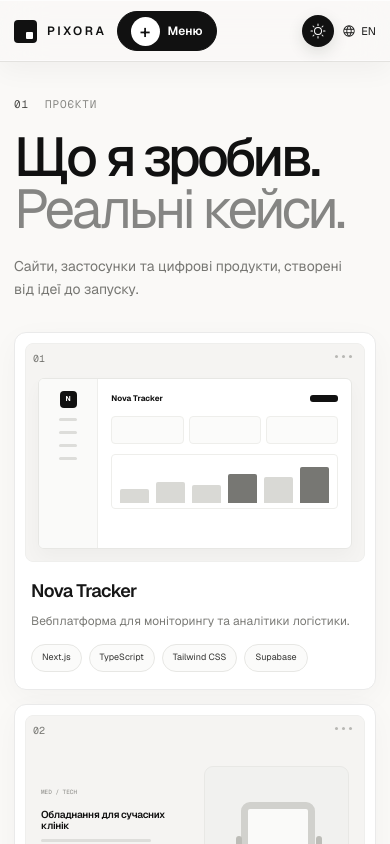
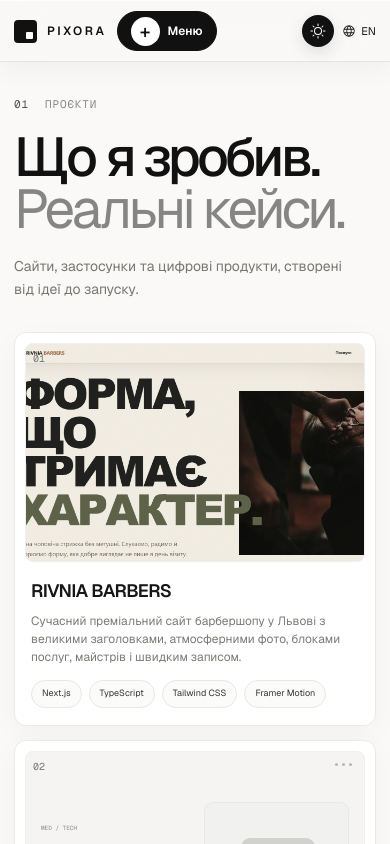
Before and after one commit to shalahinovVIbeCode/pixora-portfolio, a Next.js app: page /projects in a window 390 px wide. Shown: the top 844 px of the page. Built offline with nearby package versions, Linux system fonts and the light colour scheme.

Commit message:
feat(projects): add RIVNIA BARBERS case
Replace the first placeholder with a localized RIVNIA BARBERS case study. Add the supplied hero preview, project details, responsive image treatment, and a working live-site action.

```diff
--- a/app/globals.css
+++ b/app/globals.css
@@ -693,6 +693,21 @@ a:focus-visible {
   transform: scale(1.012);
 }
 
+.project-preview-image {
+  object-fit: cover;
+  object-position: center;
+  transition: transform 600ms cubic-bezier(0.16, 1, 0.3, 1), filter 300ms ease;
+}
+
+.project-card:hover .project-preview-image {
+  filter: saturate(1.04) contrast(1.015);
+  transform: scale(1.025);
+}
+
+.preview-rivnia {
+  background: #ebe7dc;
+}
+
 .preview-chrome {
   position: absolute;
   top: 11px;
@@ -1134,6 +1149,10 @@ a:focus-visible {
   background: #f7f7f5;
 }
 
+.case-study-preview .project-preview-image {
+  object-position: center top;
+}
+
 .case-study-preview .preview-chrome {
   top: 18px;
   right: 19px;
@@ -1377,6 +1396,10 @@ a:focus-visible {
   gap: 14px;
   padding: 0 14px;
   font-size: 11px;
+}
+
+.case-study-actions > .action-button:only-child {
+  flex: 0 1 260px;
 }
 
 .case-study-actions .action-button svg {
--- a/app/projects/ProjectsPage.tsx
+++ b/app/projects/ProjectsPage.tsx
@@ -24,13 +24,17 @@ import { Brand, MenuButton, ModalMenu } from "../components/SiteChrome";
 import { PreferenceControls, usePreferences, type Language } from "../components/Preferences";
 
 type LocalizedText = Record<Language, string>;
-type ProjectVariant = "tracker" | "medtech" | "travel" | "tasks";
+type ProjectVariant = "rivnia" | "tracker" | "medtech" | "travel" | "tasks";
 
 type ProjectCase = {
   number: string;
   variant: ProjectVariant;
   title: string;
+  category?: LocalizedText;
   description: LocalizedText;
+  previewImage?: string;
+  previewAlt?: LocalizedText;
+  liveUrl?: string;
   stack: readonly string[];
   task: LocalizedText;
   approach: LocalizedText;
@@ -98,30 +102,40 @@ const technologyLogos = [
   },
 ] as const satisfies readonly LogoItem[];
 
-const projects = [
+const projects: readonly ProjectCase[] = [
   {
     number: "01",
-    variant: "tracker",
-    title: "Nova Tracker",
-    description: { uk: "Вебплатформа для моніторингу та аналітики логістики.", en: "A web platform for logistics monitoring and analytics." },
-    stack: ["Next.js", "TypeScript", "Tailwind CSS", "Supabase"],
+    variant: "rivnia",
+    title: "RIVNIA BARBERS",
+    category: { uk: "Сайт для барбершопу", en: "Barbershop website" },
+    description: {
+      uk: "Сучасний преміальний сайт барбершопу у Львові з великими заголовками, атмосферними фото, блоками послуг, майстрів і швидким записом.",
+      en: "A modern premium website for a Lviv barbershop with bold headlines, atmospheric photography, service and barber sections, and quick booking.",
+    },
+    previewImage: "/rivnia-barbers-preview.png",
+    previewAlt: {
+      uk: "Головний екран сайту RIVNIA BARBERS із великим заголовком та фото барбера",
+      en: "RIVNIA BARBERS website hero with a bold headline and barber photograph",
+    },
+    liveUrl: "https://rivnia-barbers.vercel.app/",
+    stack: ["Next.js", "TypeScript", "Tailwind CSS", "Framer Motion"],
     task: {
-      uk: "Створити зрозумілу вебплатформу для моніторингу відправлень і ключових логістичних показників у реальному часі.",
-      en: "Build a clear web platform for monitoring shipments and key logistics metrics in real time.",
+      uk: "Створити стильний сайт, який передає характер бренду та мотивує записатися.",
+      en: "Create a stylish website that communicates the brand character and motivates visitors to book.",
     },
     approach: {
-      uk: "Побудували модульну структуру, спростили навігацію та зібрали ключові показники в одному спокійному dashboard.",
-      en: "Built a modular structure, simplified navigation, and brought key metrics into one focused dashboard.",
+      uk: "Сильна типографіка, темні фото, тепла палітра, просте меню й акцентна CTA-кнопка.",
+      en: "Bold typography, dark photography, a warm palette, simple navigation, and a focused CTA button.",
     },
     result: {
-      uk: "Команда швидше бачить затримки, контролює статуси й витрачає менше часу на ручне зведення даних.",
-      en: "The team spots delays faster, controls statuses, and spends less time compiling data manually.",
+      uk: "Адаптивний сайт із плавними анімаціями та зрозумілою навігацією.",
+      en: "A responsive website with smooth animations and clear navigation.",
     },
     stats: [
-      { value: "3+", label: { uk: "місяці", en: "months" } },
-      { value: "4", label: { uk: "етапи", en: "stages" } },
-      { value: "<1s", label: { uk: "FCP", en: "FCP" } },
-      { value: "95", label: { uk: "Lighthouse", en: "Lighthouse" } },
+      { value: "Львів", label: { uk: "локація", en: "location" } },
+      { value: "4", label: { uk: "ключові блоки", en: "core sections" } },
+      { value: "4", label: { uk: "технології", en: "technologies" } },
+      { value: "Live", label: { uk: "статус", en: "status" } },
     ],
   },
   {
@@ -199,7 +213,7 @@ const projects = [
       { value: "94", label: { uk: "Lighthouse", en: "Lighthouse" } },
     ],
   },
-] as const satisfies readonly ProjectCase[];
+];
 
 const skills = [
   {
@@ -304,22 +318,41 @@ function ProjectPreview({
   variant,
   title,
   language,
+  previewImage,
+  previewAlt,
 }: {
   variant: ProjectVariant;
   title: string;
   language: Language;
+  previewImage?: string;
+  previewAlt?: LocalizedText;
 }) {
+  const fallbackAlt = language === "uk"
+    ? `Плейсхолдер прев’ю проєкту ${title}`
+    : `Project preview placeholder for ${title}`;
+
   return (
     <div
       className={`project-preview preview-${variant}`}
-      role="img"
-      aria-label={language === "uk" ? `Плейсхолдер прев’ю проєкту ${title}` : `Project preview placeholder for ${title}`}
+      role={previewImage ? undefined : "img"}
+      aria-label={previewImage ? undefined : fallbackAlt}
     >
+      {previewImage ? (
+        <Image
+          className="project-preview-image"
+          src={previewImage}
+          alt={previewAlt?.[language] ?? title}
+          fill
+          priority={variant === "rivnia"}
+          sizes="(max-width: 760px) 100vw, (max-width: 1100px) 50vw, 640px"
+        />
+      ) : (
         <div className="preview-chrome">
           <span />
           <span />
           <span />
         </div>
+      )}
 
       {variant === "tracker" && (
         <div className="tracker-ui">
@@ -488,7 +521,10 @@ function CaseStudyModal({
               animate={{ opacity: 1, x: 0 }}
               transition={{ duration: reduceMotion ? 0 : 0.4, delay: reduceMotion ? 0 : 0.08 }}
             >
-              <p className="section-eyebrow"><span>{project.number}</span> {copy.case}</p>
+              <p className="section-eyebrow">
+                <span>{project.number}</span> {copy.case}
+                {project.category ? ` · ${project.category[language]}` : ""}
+              </p>
               <h2 id={`case-title-${project.number}`}>{project.title}</h2>
               <p>{project.description[language]}</p>
             </motion.header>
@@ -499,7 +535,13 @@ function CaseStudyModal({
               animate={{ opacity: 1, y: 0 }}
               transition={{ duration: reduceMotion ? 0 : 0.46, delay: reduceMotion ? 0 : 0.13 }}
             >
-              <ProjectPreview variant={project.variant} title={project.title} language={language} />
+              <ProjectPreview
+                variant={project.variant}
+                title={project.title}
+                language={language}
+                previewImage={project.previewImage}
+                previewAlt={project.previewAlt}
+              />
             </motion.div>
 
             <div className="case-study-details">
@@ -553,6 +595,17 @@ function CaseStudyModal({
               animate={{ opacity: 1, y: 0 }}
               transition={{ duration: reduceMotion ? 0 : 0.36, delay: reduceMotion ? 0 : 0.44 }}
             >
+              {project.liveUrl ? (
+                <a
+                  className="action-button action-button-primary"
+                  href={project.liveUrl}
+                  target="_blank"
+                  rel="noreferrer"
+                >
+                  {copy.liveVersion} <PiArrowUpRight aria-hidden="true" />
+                </a>
+              ) : (
+                <>
                   <button className="action-button action-button-primary" type="button" disabled aria-describedby="case-placeholder-note">
                     {copy.liveVersion} <PiArrowUpRight aria-hidden="true" />
                   </button>
@@ -560,6 +613,8 @@ function CaseStudyModal({
                     {copy.viewProject} <PiArrowUpRight aria-hidden="true" />
                   </button>
                   <small id="case-placeholder-note">{copy.placeholderNote}</small>
+                </>
+              )}
             </motion.div>
 
             <div className="case-study-flower" aria-hidden="true">
@@ -644,6 +699,8 @@ export function ProjectsPage() {
                 variant={project.variant}
                 title={project.title}
                 language={language}
+                previewImage={project.previewImage}
+                previewAlt={project.previewAlt}
               />
               <div className="project-card-copy">
                 <h2>{project.title}</h2>
```
Also changed, not shown: public/rivnia-barbers-preview.png (added). Lines whose indentation alone changed are shown as unchanged.
